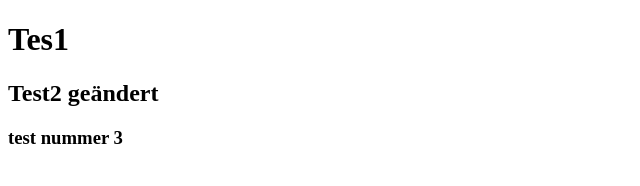
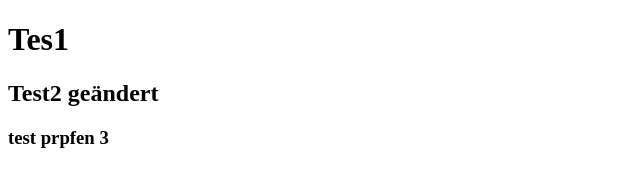
Before and after one commit to Bockinger/UebungsProjkekte, a plain HTML site: page index.html in a window 1280 px wide. Shown: the full height of the page, 0-640 px from the left. Drawn offline with Linux system fonts and the light colour scheme.

Commit message:
Update index.html

```diff
--- a/index.html
+++ b/index.html
@@ -10,7 +10,7 @@
 <body>
   <h1>Tes1</h1>
   <h2>Test2 geändert</h2>
-  <h3>test nummer 3</h3>
+  <h3>test prpfen 3</h3>
 </body>
 
 </html>
```
